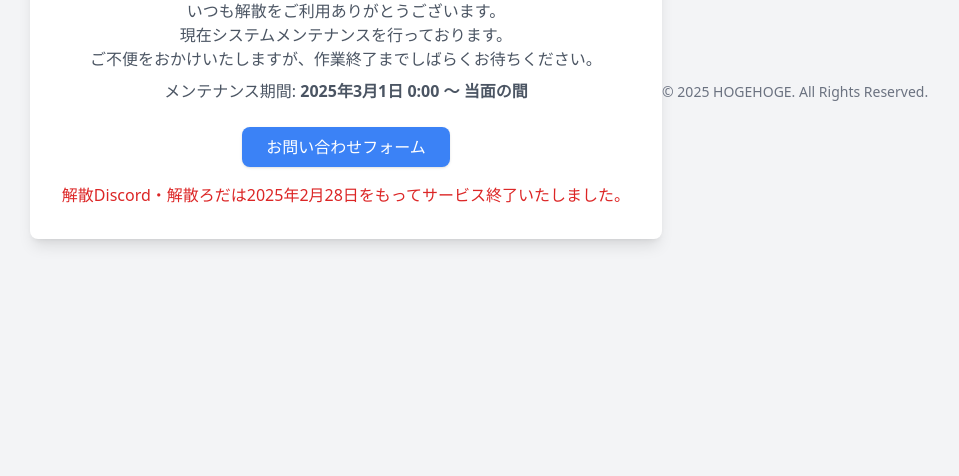
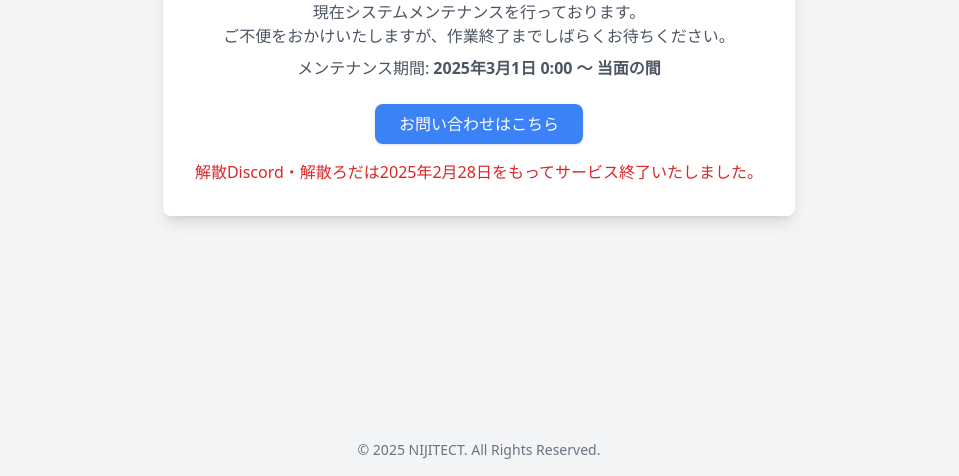
Before and after one commit to terminal98/ex.t98.info.tmp, a plain HTML site: page index.html in a window 1280 px wide. Shown: the part 324-800 px from the top of the page, without its empty margins (161-1120 px from the left). Drawn offline with nearby package versions, Linux system fonts and the light colour scheme.

Commit message:
Update index.html

```diff
--- a/index.html
+++ b/index.html
@@ -6,21 +6,22 @@
     <title>メンテナンス中 | 解散掲示板</title>
     <script src="https://cdn.tailwindcss.com"></script>
 </head>
-<body class="flex items-center justify-center h-screen bg-gray-100">
+<body class="flex flex-col items-center justify-between min-h-screen bg-gray-100">
+    <div class="flex-grow flex items-center justify-center">
         <div class="text-center p-8 bg-white shadow-lg rounded-lg">
             <h1 class="text-3xl font-bold text-gray-800">メンテナンス中</h1>
-<hr />
-<p class="mt-4 text-gray-600">
-いつも解散をご利用ありがとうございます。<br>
+            <p class="mt-4 text-gray-600">いつも解散をご利用ありがとうございます。<p/>
+            <p class="mt-2 text-gray-600">
                 現在システムメンテナンスを行っております。<br>
                 ご不便をおかけいたしますが、作業終了までしばらくお待ちください。
             </p>
             <p class="mt-2 text-gray-600">メンテナンス期間: <b>2025年3月1日 0:00 〜 当面の間</b></p>
-<a href="https://tayori.com/form/77947e5dc4b5f590517b0cc3ed6038aeed5ddb1f" class="mt-6 inline-block px-6 py-2 text-white bg-blue-500 rounded-lg shadow hover:bg-blue-600" target="_blank">お問い合わせフォーム</a>
+            <a href="https://tayori.com/form/77947e5dc4b5f590517b0cc3ed6038aeed5ddb1f" class="mt-6 inline-block px-6 py-2 text-white bg-blue-500 rounded-lg shadow hover:bg-blue-600" target="_blank">お問い合わせはこちら</a>
             <p class="mt-4 text-red-600">
                 解散Discord・解散ろだは2025年2月28日をもってサービス終了いたしました。
             </p>
         </div>
-<footer class="mt-8 text-gray-500 text-sm">&copy; 2025 HOGEHOGE. All Rights Reserved.</footer>
+    </div>
+    <footer class="w-full text-center py-4 text-gray-500 text-sm">&copy; 2025 NIJITECT. All Rights Reserved.</footer>
 </body>
 </html>
```
Lines whose indentation alone changed are shown as unchanged.
